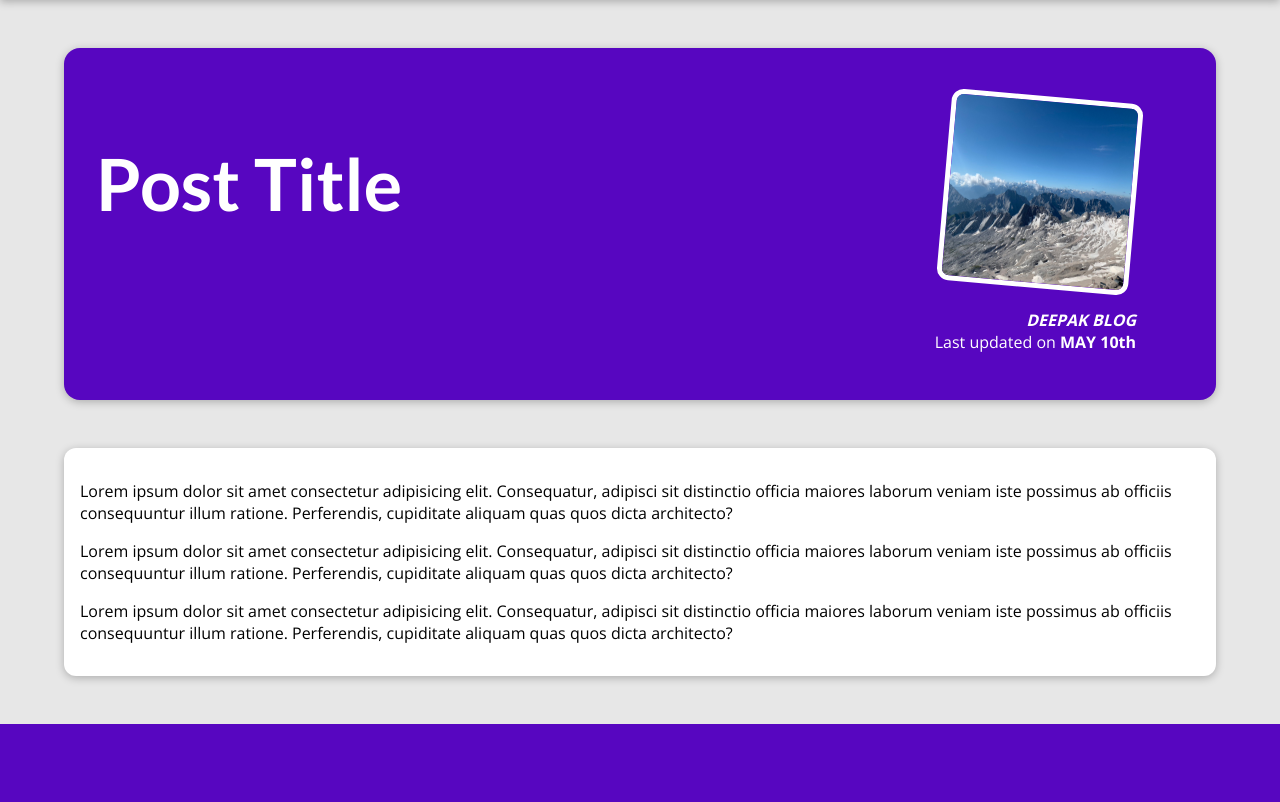
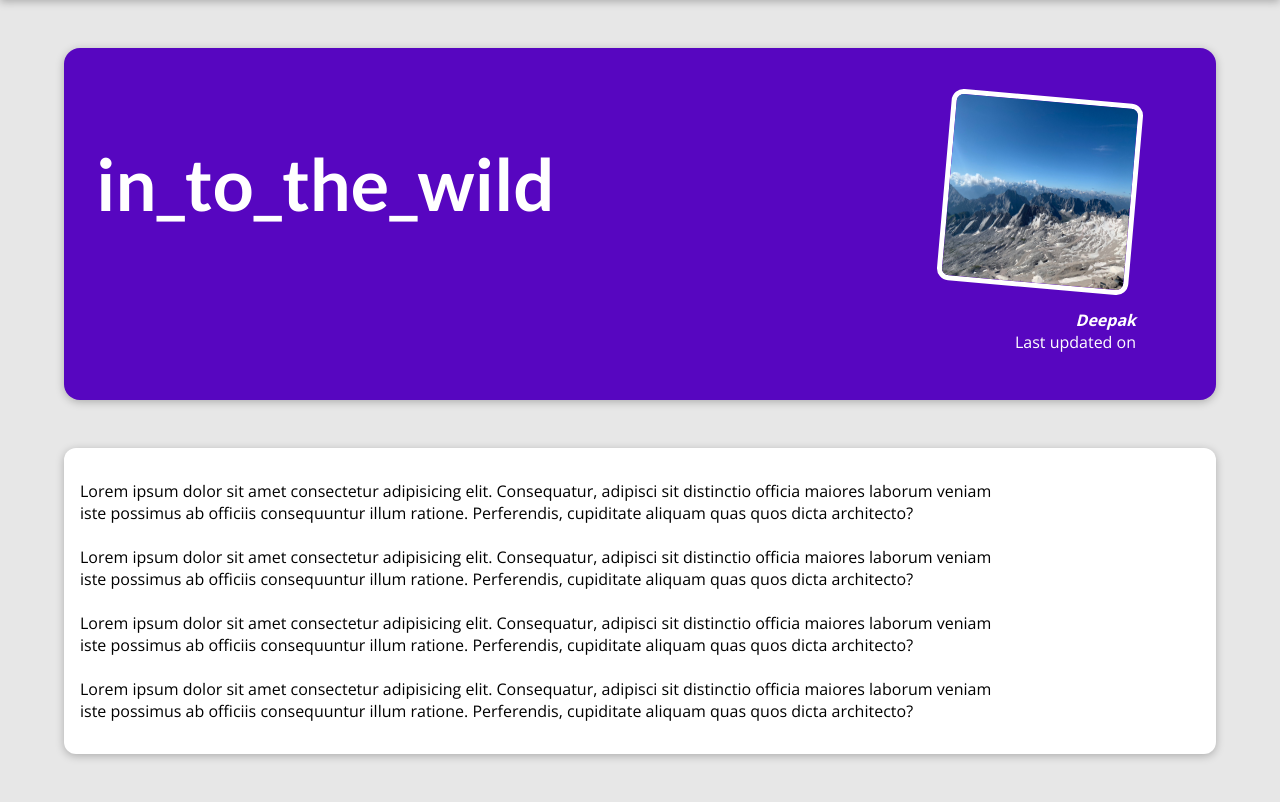
Before and after one commit to Deepakdas-5/blog, a Django app: page /posts/mountain in a window 1280 px wide. Shown: the part 80-882 px from the top of the page. Before the commit the page ends 804 px from the top, so only its background shows below. Run offline with Django 5.2, Linux system fonts and the light colour scheme.

Commit message:
single post with temporary data

```diff
--- a/feature1/templates/feature1/singlepost.html
+++ b/feature1/templates/feature1/singlepost.html
@@ -11,24 +11,14 @@ POST_PAGE
 
 {% block content %}
 <section id='summary'>
-    <h2>Post Title</h2>
+    <h2>{{post.title}}</h2>
     <article>
         <img src="{% static "feature1/images/mountains.jpg" %}" alt="post-title">
-        <address>DEEPAK BLOG </address>
-        <div> Last updated on <time>MAY 10th </time></div>
+        <address>{{post.author}} </address>
+        <div> Last updated on <time>{{post.date|date:"d M Y"}}</time></div>
     </article>
 </section>
 <main>
-    <p>Lorem ipsum dolor sit amet consectetur adipisicing elit. Consequatur, adipisci sit distinctio officia maiores laborum veniam
-         iste possimus ab officiis consequuntur illum ratione. Perferendis, cupiditate aliquam quas quos dicta architecto?
-    </p>
-
-     <p>Lorem ipsum dolor sit amet consectetur adipisicing elit. Consequatur, adipisci sit distinctio officia maiores laborum veniam
-         iste possimus ab officiis consequuntur illum ratione. Perferendis, cupiditate aliquam quas quos dicta architecto?
-    </p>
-
-     <p>Lorem ipsum dolor sit amet consectetur adipisicing elit. Consequatur, adipisci sit distinctio officia maiores laborum veniam
-         iste possimus ab officiis consequuntur illum ratione. Perferendis, cupiditate aliquam quas quos dicta architecto?
-    </p>
+    {{post.content|linebreaks}}
 </main>
 {% endblock %}
--- a/feature1/views.py
+++ b/feature1/views.py
@@ -27,7 +27,7 @@ post=[
         "image":"woods.jpg",
         "author":"Deepak",
         "Date":date(2026,7,5),
-        "title":"Mountain_hiking",
+        "title":"in_to_the_wild",
         "excerpt":"These mountains are an epitome of grandeur and resilience,a living testament to the earth's might.",
         "content":"""Lorem ipsum dolor sit amet consectetur adipisicing elit. Consequatur, adipisci sit distinctio officia maiores laborum veniam
          iste possimus ab officiis consequuntur illum ratione. Perferendis, cupiditate aliquam quas quos dicta architecto?
@@ -46,7 +46,7 @@ post=[
         "image":"mountains.jpg",
         "author":"Deepak",
         "Date":date(2023,2,12),
-        "title":"Mountain_hiking",
+        "title":"Happiness is to be shared",
         "excerpt":"These mountains are an epitome of grandeur and resilience,a living testament to the earth's might.",
         "content":"""Lorem ipsum dolor sit amet consectetur adipisicing elit. Consequatur, adipisci sit distinctio officia maiores laborum veniam
          iste possimus ab officiis consequuntur illum ratione. Perferendis, cupiditate aliquam quas quos dicta architecto?
@@ -75,8 +75,13 @@ def landing_page(request):
     })
 
 def post_list(request):
-    return render(request,"feature1/post_page.html")
+    return render(request,"feature1/post_page.html",{
+        "posts":post
+    })
 
 
 def post_description(request,slug):
-    return render(request,"feature1/singlepost.html")
+    identified_post= next(post for post in post if post['slug']==slug)
+    return render(request,"feature1/singlepost.html",{
+        'post':identified_post
+    })
```
Also changed, not shown: feature1/templates/feature1/post_page.html (+3 -6 lines).
